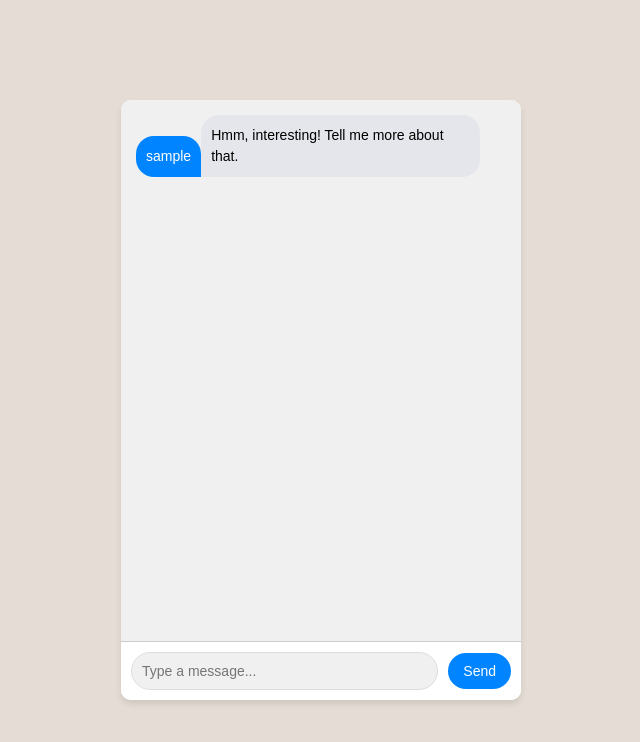
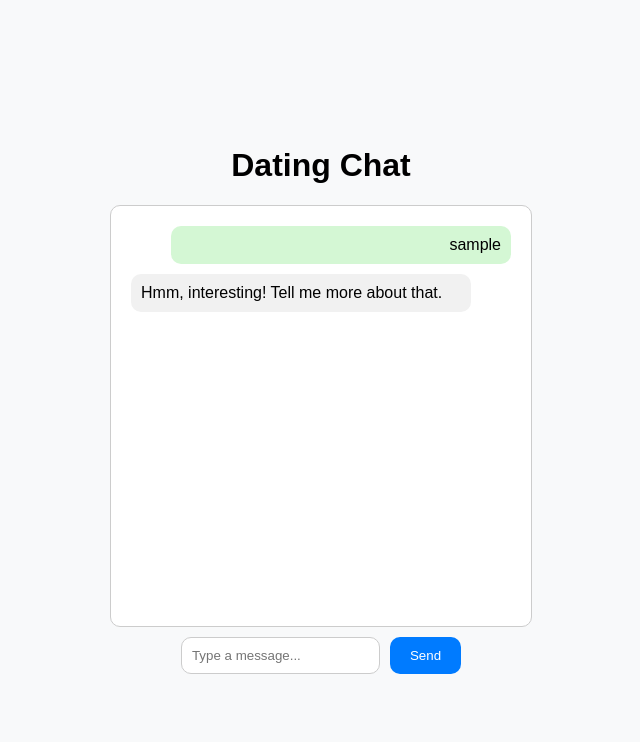
Before and after one commit to nagulofc/Chat, a website: page index.html in a window 1280 px wide. Both pictures are taken after typing "Sample" into the empty fields and a click on the button "Send". Shown: the whole page, without its empty margins (319-959 px from the left). Drawn offline with Linux system fonts and the light colour scheme.

Commit message:
Update index.html

```diff
--- a/index.html
+++ b/index.html
@@ -3,101 +3,74 @@
 <head>
   <meta charset="UTF-8">
   <meta name="viewport" content="width=device-width, initial-scale=1.0">
-  <title>Chat App</title>
+  <title>Dating Chat</title>
   <style>
     body {
       font-family: Arial, sans-serif;
-      background-color: #e5ddd5;
-      margin: 0;
+      background-color: #f8f9fa;
       display: flex;
       flex-direction: column;
       align-items: center;
       justify-content: center;
       height: 100vh;
+      margin: 0;
     }
-    #chat-container {
-      display: flex;
-      flex-direction: column;
+    #chat-box {
       width: 90%;
       max-width: 400px;
-      height: 600px;
+      height: 400px;
+      border: 1px solid #ccc;
       border-radius: 10px;
-      overflow: hidden;
-      background-color: #ffffff;
-      box-shadow: 0px 4px 6px rgba(0, 0, 0, 0.1);
-    }
-    #chat-box {
-      flex: 1;
-      padding: 15px;
       overflow-y: auto;
-      background-color: #f0f0f0;
+      padding: 10px;
+      background-color: #fff;
     }
     .message {
-      display: inline-block;
-      margin-bottom: 10px;
-      max-width: 70%;
+      margin: 10px;
       padding: 10px;
-      border-radius: 18px;
-      line-height: 1.5;
-      font-size: 14px;
+      border-radius: 10px;
+      max-width: 80%;
     }
     .user {
-      background-color: #0084ff;
-      color: white;
-      align-self: flex-end;
-      border-bottom-right-radius: 0;
+      background-color: #d4f7d4;
+      text-align: right;
+      margin-left: auto;
     }
     .bot {
-      background-color: #e4e6eb;
-      color: black;
-      align-self: flex-start;
-      border-bottom-left-radius: 0;
+      background-color: #f1f1f1;
+      text-align: left;
+      margin-right: auto;
     }
     #input-container {
       display: flex;
-      align-items: center;
-      padding: 10px;
-      border-top: 1px solid #ccc;
-      background-color: #ffffff;
+      margin-top: 10px;
     }
     #chat-input {
       flex: 1;
       padding: 10px;
-      border: 1px solid #ddd;
-      border-radius: 20px;
-      outline: none;
-      font-size: 14px;
-      background-color: #f0f0f0;
+      border: 1px solid #ccc;
+      border-radius: 10px;
     }
     #send-btn {
-      padding: 10px 15px;
+      padding: 10px 20px;
       margin-left: 10px;
+      background-color: #007bff;
+      color: white;
       border: none;
-      background-color: #0084ff;
-      color: white;
-      border-radius: 20px;
-      font-size: 14px;
+      border-radius: 10px;
       cursor: pointer;
     }
     #send-btn:hover {
-      background-color: #005bb5;
-    }
-    #chat-box::-webkit-scrollbar {
-      width: 8px;
-    }
-    #chat-box::-webkit-scrollbar-thumb {
-      background-color: #cccccc;
-      border-radius: 4px;
+      background-color: #0056b3;
     }
   </style>
 </head>
 <body>
-  <div id="chat-container">
-    <div id="chat-box"></div>
-    <div id="input-container">
-      <input id="chat-input" type="text" placeholder="Type a message..." />
-      <button id="send-btn">Send</button>
-    </div>
+  <h1>Dating Chat</h1>
+  <div id="chat-box"></div>
+  <div id="input-container">
+    <input id="chat-input" type="text" placeholder="Type a message..." />
+    <button id="send-btn">Send</button>
   </div>
 
   <script>
@@ -105,7 +78,7 @@
     const chatInput = document.getElementById("chat-input");
     const sendBtn = document.getElementById("send-btn");
 
-    // Predefined replies
+    // Predefined replies for dating app chat
     const botReplies = {
       hi: "Hi there! How’s your day going?",
       hello: "Hey! 😊 What’s up?",
@@ -114,7 +87,7 @@
       "where are you from": "I’m from the virtual world 🌍. What about you?",
       "what do you do": "I’m here to make chatting fun! What about you?",
       "do you like movies": "Yes, I love them! What’s your favorite movie?",
-      "do you like traveling": "Absolutely! Where would you go if you could?",
+      "do you like traveling": "Absolutely! If you could go anywhere in the world, where would it be?",
       "good night": "Good night! Sweet dreams 😊",
       "good morning": "Good morning! Hope your day is as amazing as you are ☀️",
       "tell me a joke": "Sure! Why don’t skeletons fight each other? Because they don’t have the guts! 😄",
```
